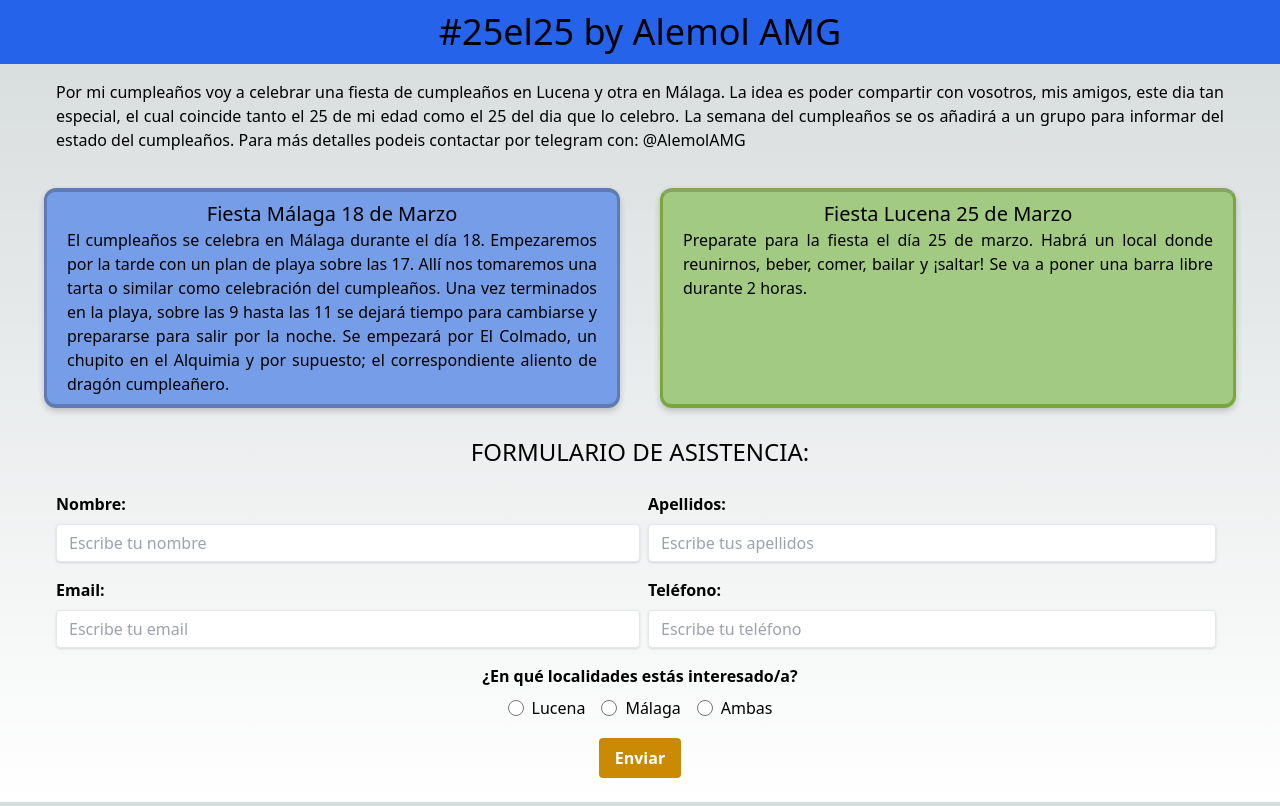
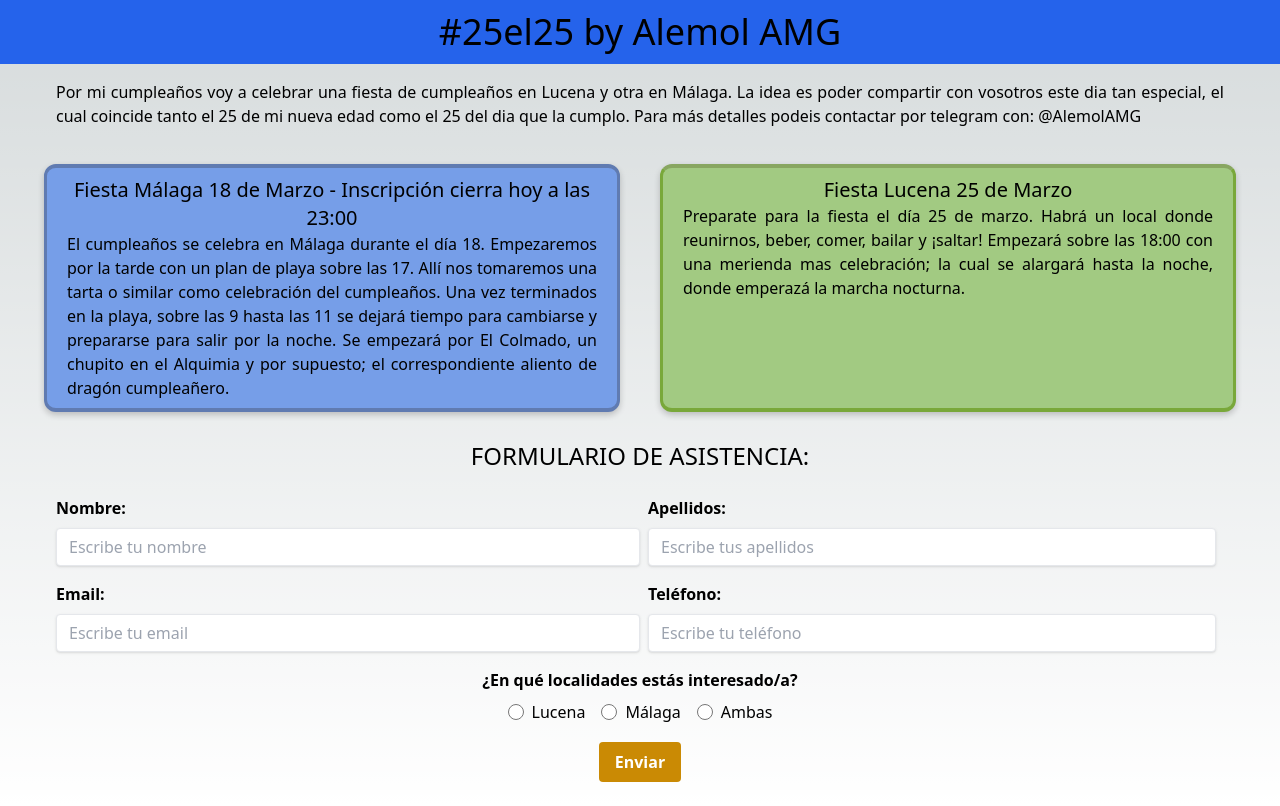
Before and after one commit to alemolamg/web-fiesta, a Next.js app: page / in a window 1280 px wide. Built offline with nearby package versions, Linux system fonts and the light colour scheme.

Commit message:
Descripción cambiada

```diff
--- a/pages/index.tsx
+++ b/pages/index.tsx
@@ -37,8 +37,7 @@ export default function Home() {
             }}
           >
             Por mi cumpleaños voy a celebrar una fiesta de cumpleaños en Lucena y otra en Málaga.
-            La idea es poder compartir con vosotros, mis amigos, este dia tan especial, el cual coincide tanto el 25 de mi edad como el 25 del dia que lo celebro.
-            La semana del cumpleaños se os añadirá a un grupo para informar del estado del cumpleaños.
+            La idea es poder compartir con vosotros este dia tan especial, el cual coincide tanto el 25 de mi nueva edad como el 25 del dia que la cumplo.
             Para más detalles podeis contactar por telegram con: @AlemolAMG
           </motion.div>
 
@@ -53,7 +52,7 @@ export default function Home() {
             }}
           >
             <Card
-              titulo="Fiesta Málaga 18 de Marzo"
+              titulo="Fiesta Málaga 18 de Marzo - Inscripción cierra hoy a las 23:00"
               description="El cumpleaños se celebra en Málaga durante el día 18. Empezaremos por la tarde con un plan de playa sobre las 17. Allí nos tomaremos una tarta o similar como
               celebración del cumpleaños. Una vez terminados en la playa, sobre las 9 hasta las 11 se dejará tiempo para cambiarse y prepararse para salir por la noche. Se empezará por El Colmado, un chupito en el Alquimia
               y por supuesto; el correspondiente aliento de dragón cumpleañero."
@@ -62,7 +61,7 @@ export default function Home() {
             <Card
               titulo="Fiesta Lucena 25 de Marzo"
               description="Preparate para la fiesta el día 25 de marzo. Habrá un local donde reunirnos, beber, comer, bailar y ¡saltar!
-            Se va a poner una barra libre durante 2 horas."
+            Empezará sobre las 18:00 con una merienda mas celebración; la cual se alargará hasta la noche, donde emperazá la marcha nocturna."
               className={`${styles.tarjetaLucena}`}
             ></Card>
           </motion.div>
```
